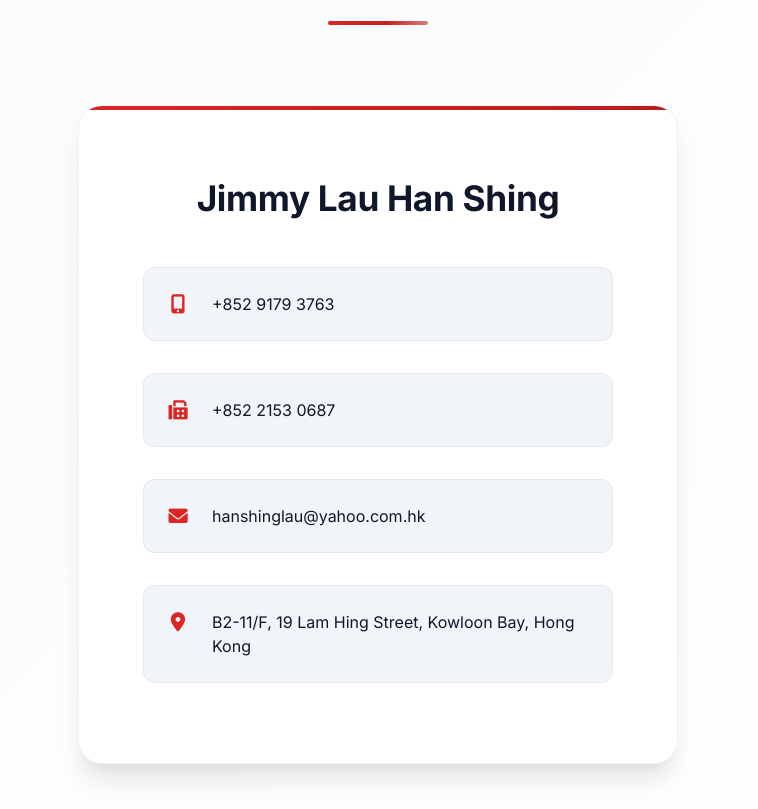
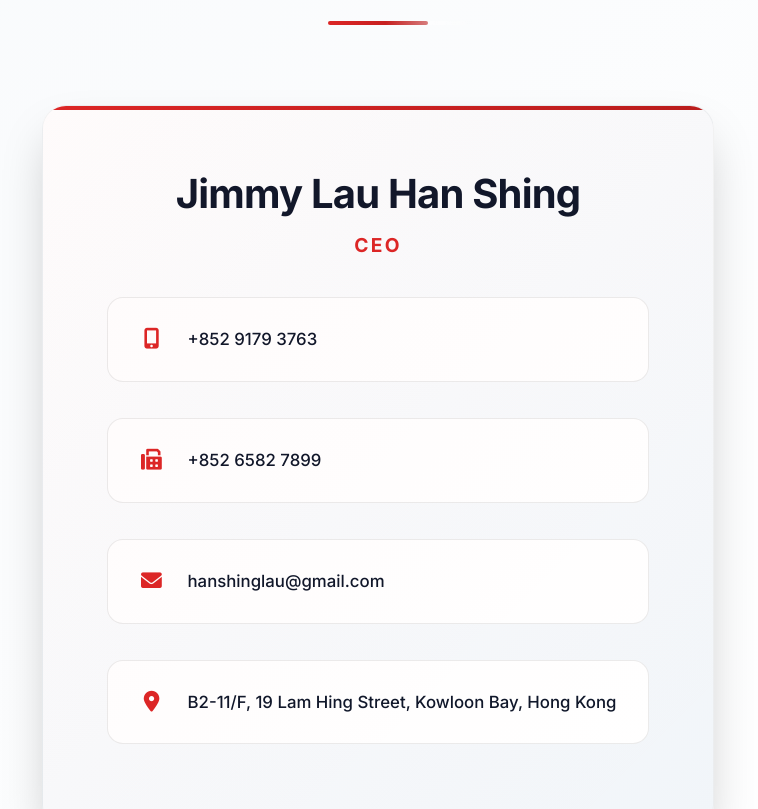
Before and after one commit to liftcorehk-Jimmy-Lau/Liftcore-HK-Website, a plain HTML site: page index.html in a window 1280 px wide. Shown: the part 4217-5026 px from the top of the page, without its empty margins (262-1020 px from the left). Drawn offline with Linux system fonts and the light colour scheme.

Commit message:
Add files via upload

```diff
--- a/index.html
+++ b/index.html
@@ -6,7 +6,7 @@
     <title>LiFTCORE HK</title>
     <link rel="icon" type="image/jpeg" href="images/LiFTCORE_Logo_500.jpg">
     <link rel="stylesheet" href="styles.css">
-    <link href="https://fonts.googleapis.com/css2?family=Inter:wght@300;400;500;600;700&display=swap" rel="stylesheet">
+    <link href="https://fonts.googleapis.com/css2?family=Inter:wght@300;400;500;600;700&family=Montserrat:wght@700;800;900&display=swap" rel="stylesheet">
     <link rel="stylesheet" href="https://cdnjs.cloudflare.com/ajax/libs/font-awesome/6.0.0/css/all.min.css">
 </head>
 <body>
@@ -276,6 +276,7 @@
                 <div class="contact-info">
                     <div class="contact-person">
                         <h3 data-en="Jimmy Lau Han Shing" data-zh="劉倖誠">Jimmy Lau Han Shing</h3>
+                        <p class="contact-title" data-en="CEO" data-zh="行政總裁" style="color: #dc2626 !important; font-size: 1.2rem !important; font-weight: 700 !important; text-transform: uppercase !important; letter-spacing: 0.12em !important; margin-bottom: 2rem !important; display: block !important; text-align: center !important;">CEO</p>
                         <div class="contact-details">
                             <div class="contact-item">
                                 <i class="fas fa-mobile-alt"></i>
@@ -283,11 +284,11 @@
                             </div>
                             <div class="contact-item">
                                 <i class="fas fa-fax"></i>
-                                <span>+852 2153 0687</span>
+                                <span>+852 6582 7899</span>
                             </div>
                             <div class="contact-item">
                                 <i class="fas fa-envelope"></i>
-                                <span>hanshinglau@yahoo.com.hk</span>
+                                <span>hanshinglau@gmail.com</span>
                             </div>
                             <div class="contact-item">
                                 <i class="fas fa-map-marker-alt"></i>
--- a/styles.css
+++ b/styles.css
@@ -1122,11 +1122,11 @@ body {
 
 .contact-person {
     text-align: center;
-    background: var(--white);
+    background: linear-gradient(135deg, var(--white) 0%, var(--grey-lighter) 100%);
     padding: 4rem;
     border-radius: var(--border-radius-xl);
-    box-shadow: var(--shadow-xl);
-    max-width: 600px;
+    box-shadow: var(--shadow-2xl);
+    max-width: 700px;
     width: 100%;
     border: 1px solid rgba(0, 0, 0, 0.05);
     position: relative;
@@ -1143,12 +1143,38 @@ body {
     background: linear-gradient(90deg, var(--primary-red) 0%, var(--primary-red-dark) 100%);
 }
 
+.contact-person::after {
+    content: '';
+    position: absolute;
+    top: 0;
+    left: 0;
+    right: 0;
+    bottom: 0;
+    background: linear-gradient(135deg, rgba(220, 38, 38, 0.02) 0%, transparent 100%);
+    pointer-events: none;
+}
+
 .contact-person h3 {
-    font-size: 2.2rem;
-    font-weight: 700;
+    font-size: 2.5rem;
+    font-weight: 800;
     color: var(--grey-dark);
-    margin-bottom: 2.5rem;
-    letter-spacing: -0.01em;
+    margin-bottom: 0.5rem;
+    letter-spacing: -0.02em;
+    line-height: 1.2;
+}
+
+.contact-person .contact-title {
+    font-family: 'Inter', sans-serif !important;
+    font-size: 0.85rem !important;
+    font-weight: 700 !important;
+    color: #dc2626 !important;
+    margin-bottom: 2rem !important;
+    text-transform: uppercase !important;
+    letter-spacing: 0.12em !important;
+    display: block !important;
+    position: relative !important;
+    padding: 0.25rem 0 !important;
+    text-align: center !important;
 }
 
 .contact-details {
@@ -1159,35 +1185,62 @@ body {
 
 .contact-item {
     display: flex;
-    align-items: flex-start;
+    align-items: center;
     gap: 1.5rem;
-    padding: 1.5rem;
-    background: var(--grey-lighter);
-    border-radius: var(--border-radius);
+    padding: 1.75rem 2rem;
+    background: var(--white);
+    border-radius: var(--border-radius-lg);
     transition: var(--transition);
-    border: 1px solid rgba(0, 0, 0, 0.05);
-    margin-bottom: 1rem;
+    border: 1px solid rgba(0, 0, 0, 0.08);
+    margin-bottom: 1.25rem;
+    position: relative;
+    overflow: hidden;
+}
+
+.contact-item::before {
+    content: '';
+    position: absolute;
+    left: 0;
+    top: 0;
+    bottom: 0;
+    width: 3px;
+    background: linear-gradient(180deg, var(--primary-red) 0%, var(--primary-red-dark) 100%);
+    transform: scaleY(0);
+    transition: transform 0.3s ease;
 }
 
 .contact-item:hover {
-    transform: translateX(8px);
-    box-shadow: var(--shadow-lg);
-    background: var(--white);
+    transform: translateX(8px) translateY(-2px);
+    box-shadow: var(--shadow-xl);
     border-color: var(--primary-red);
+    background: linear-gradient(135deg, var(--white) 0%, var(--primary-red-light) 100%);
+}
+
+.contact-item:hover::before {
+    transform: scaleY(1);
 }
 
 .contact-item i {
     color: var(--primary-red);
-    font-size: 1.2rem;
-    width: 20px;
+    font-size: 1.3rem;
+    width: 24px;
     flex-shrink: 0;
-    margin-top: 2px;
+    text-align: center;
+    transition: var(--transition);
+}
+
+.contact-item:hover i {
+    transform: scale(1.1);
+    color: var(--primary-red-dark);
 }
 
 .contact-item span {
     text-align: left;
-    line-height: 1.5;
+    line-height: 1.6;
     flex: 1;
+    font-weight: 500;
+    color: var(--grey-dark);
+    font-size: 1.05rem;
 }
 
 
```
